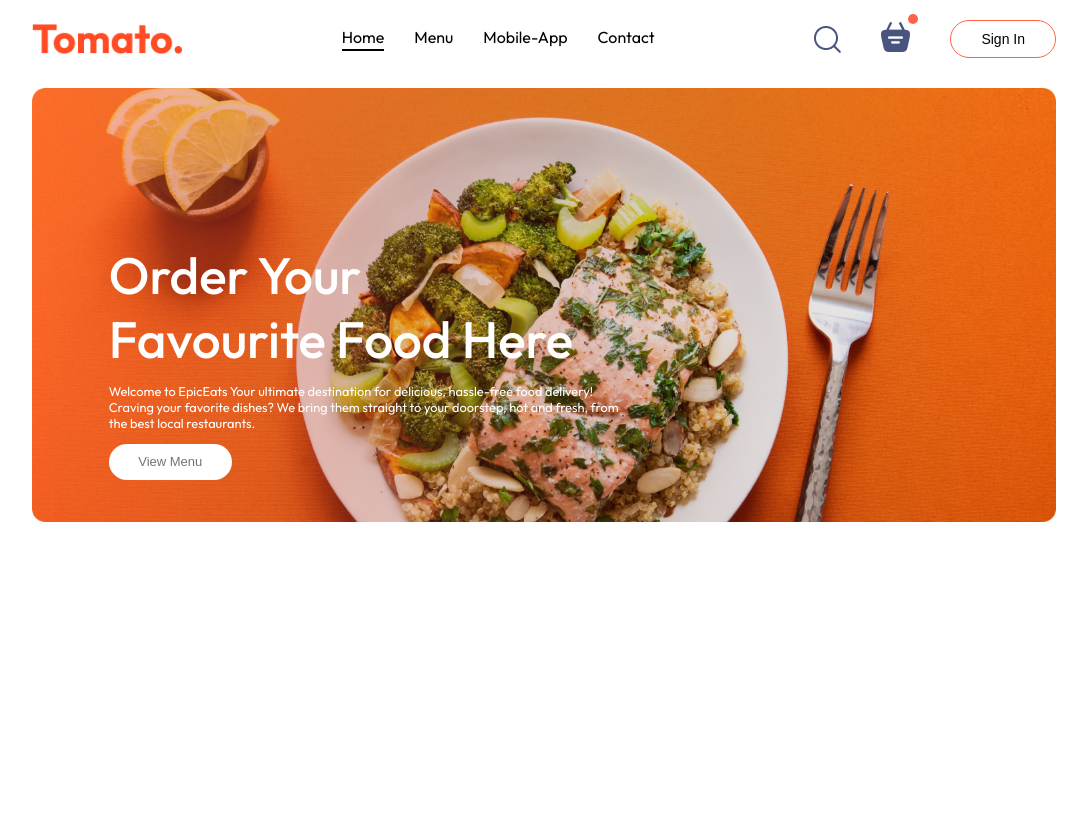
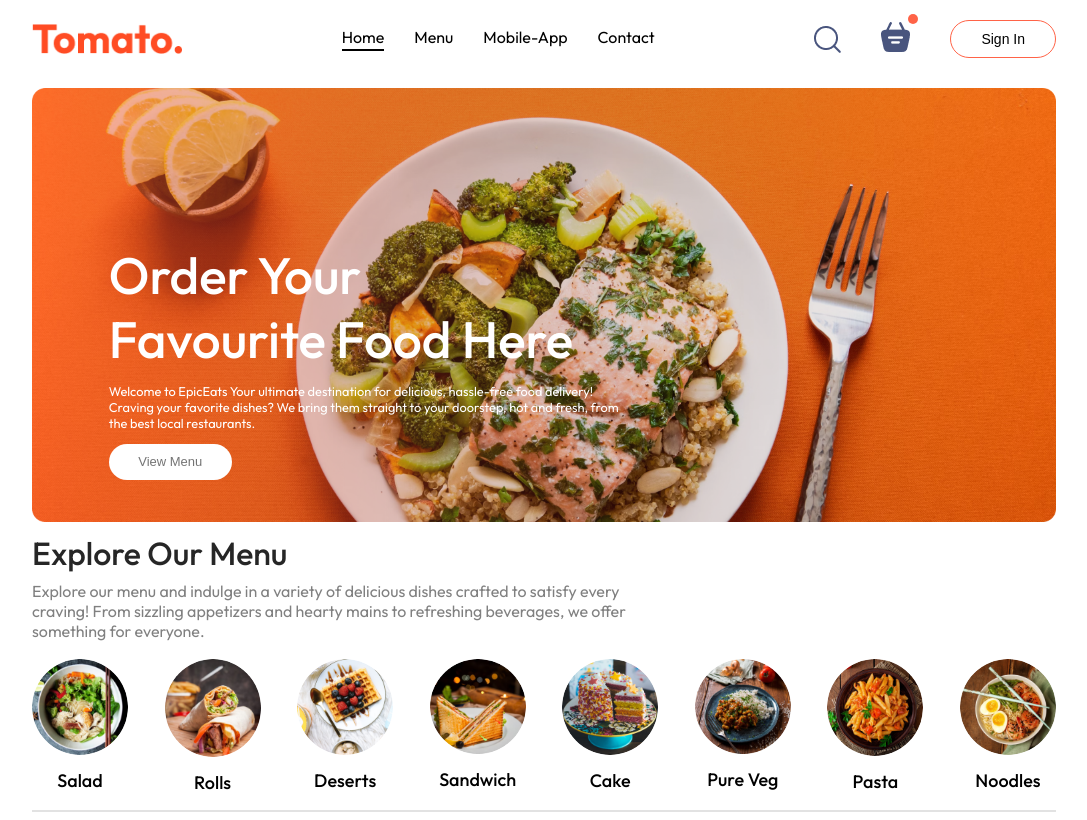
Before and after one commit to chetangosavi/EpicEats_FoodDelivery, a React (Vite) app: page / in a window 1280 px wide. Shown: the whole page, without its empty margins (96-1183 px from the left). Built offline with nearby package versions, Linux system fonts and the light colour scheme.

Commit message:
Food-Delivery

```diff
--- /dev/null
+++ b/src/components/ExploreMenu/ExploreMenu.css
@@ -0,0 +1,50 @@
+.explore-menu{
+    display: flex;
+    flex-direction: column;
+    gap: 8px;
+}
+
+.explore-menu h1{
+    color: #262626;
+    font-weight: 500;
+}
+
+.explore-menu-text{
+    max-width: 60%;
+    color: #808080;
+}
+.explore-menu-list{
+    display: flex;
+    justify-content: space-between;
+    margin-top: 10px;
+}
+
+.explore-menu-list-item{
+    text-align: center;
+    transition: 0.2s ease;
+}
+.explore-menu-list-item img{
+    width: 7.5vw;
+    min-width: 80px;
+    cursor: pointer;
+    border-radius: 50%;
+    transition: 0.2s ease;
+}
+.explore-menu-list-item p{
+    margin-top: 10px;
+    font-weight: 500;
+    font-size: max(1vw,18px);
+    cursor: pointer;
+}
+
+.explore-menu hr{
+    margin: 8px 0px;
+    height: 2px;
+    background-color: #e2e2e2;
+    border: none;
+}
+
+.explore-menu-list-item .active{
+    border: 4px solid tomato;
+    padding: 2px;
+}
--- a/src/components/ExploreMenu/ExploreMenu.jsx
+++ b/src/components/ExploreMenu/ExploreMenu.jsx
@@ -0,0 +1,27 @@
+import "./ExploreMenu.css";
+import { menu_list } from "../../assets/assets";
+
+const ExploreMenu = ({category,setCategory}) => {
+  return (
+    <div className="explore-menu" id="explore-menu">
+      <h1>Explore Our Menu</h1>
+      <p className="explore-menu-text">
+        Explore our menu and indulge in a variety of delicious dishes crafted to
+        satisfy every craving! From sizzling appetizers and hearty mains to
+        refreshing beverages, we offer something for everyone.
+      </p>
+      <div className="explore-menu-list">
+        {menu_list.map((item, index) => {
+          return (
+            <div onClick={()=>setCategory(prev=>prev===item.menu_name?"All":item.menu_name)} className="explore-menu-list-item" key={item.id || index}>
+              <img className={category===item.menu_name?"active":""} src={item.menu_image} alt={item.menu_name}/>
+              <p>{item.menu_name}</p>
+            </div>
+          );
+        })}
+      </div>
+      <hr />
+    </div>
+  );
+};
+export default ExploreMenu;
--- a/src/pages/Home/Home.jsx
+++ b/src/pages/Home/Home.jsx
@@ -1,9 +1,13 @@
+import { useState } from "react";
+import ExploreMenu from "../../components/ExploreMenu/ExploreMenu";
 import Header from "../../components/Header/Header";
 import "./Home.css"
 const Home = ()=>{
+    const [category,setCategory] = useState("All")
     return(
         <div className="home">
             <Header/>
+            <ExploreMenu category={category} setCategory={setCategory}/>
         </div>
     )
 }
```
